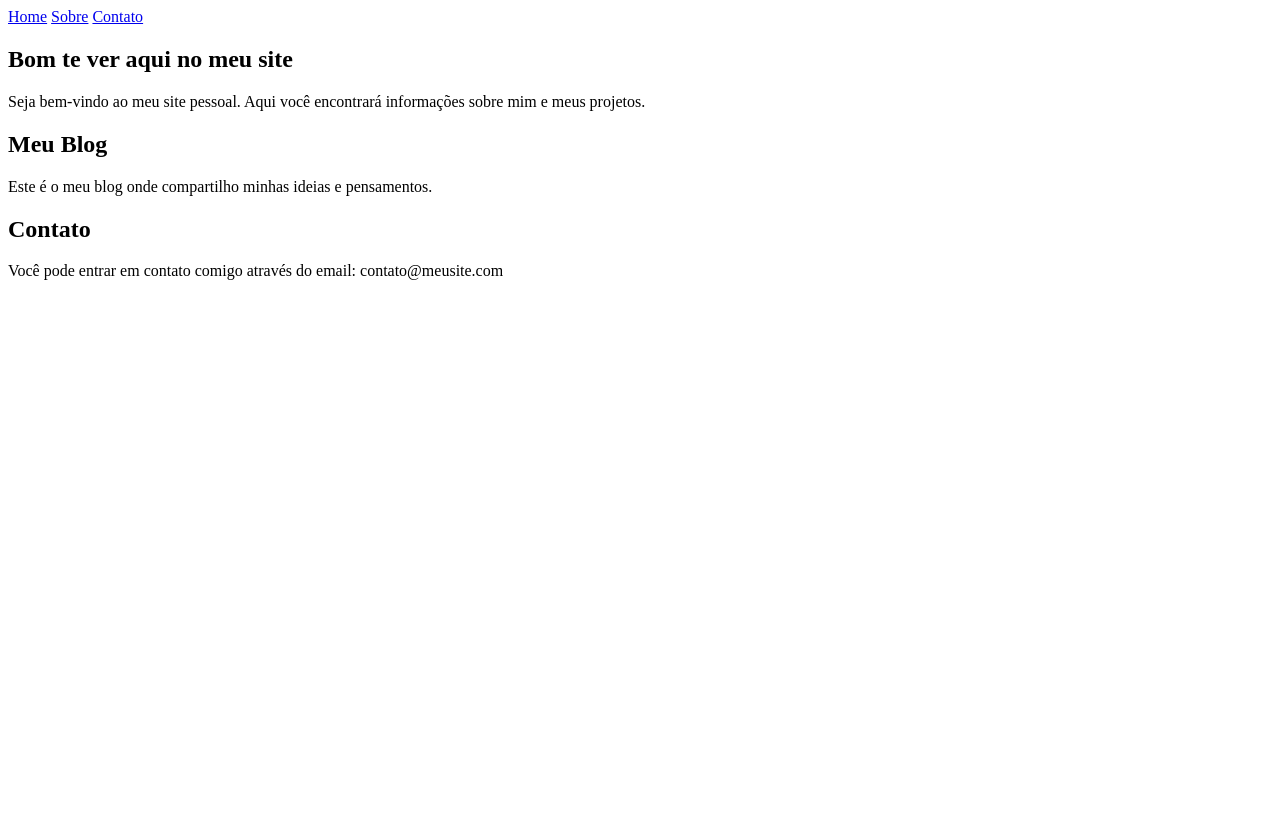
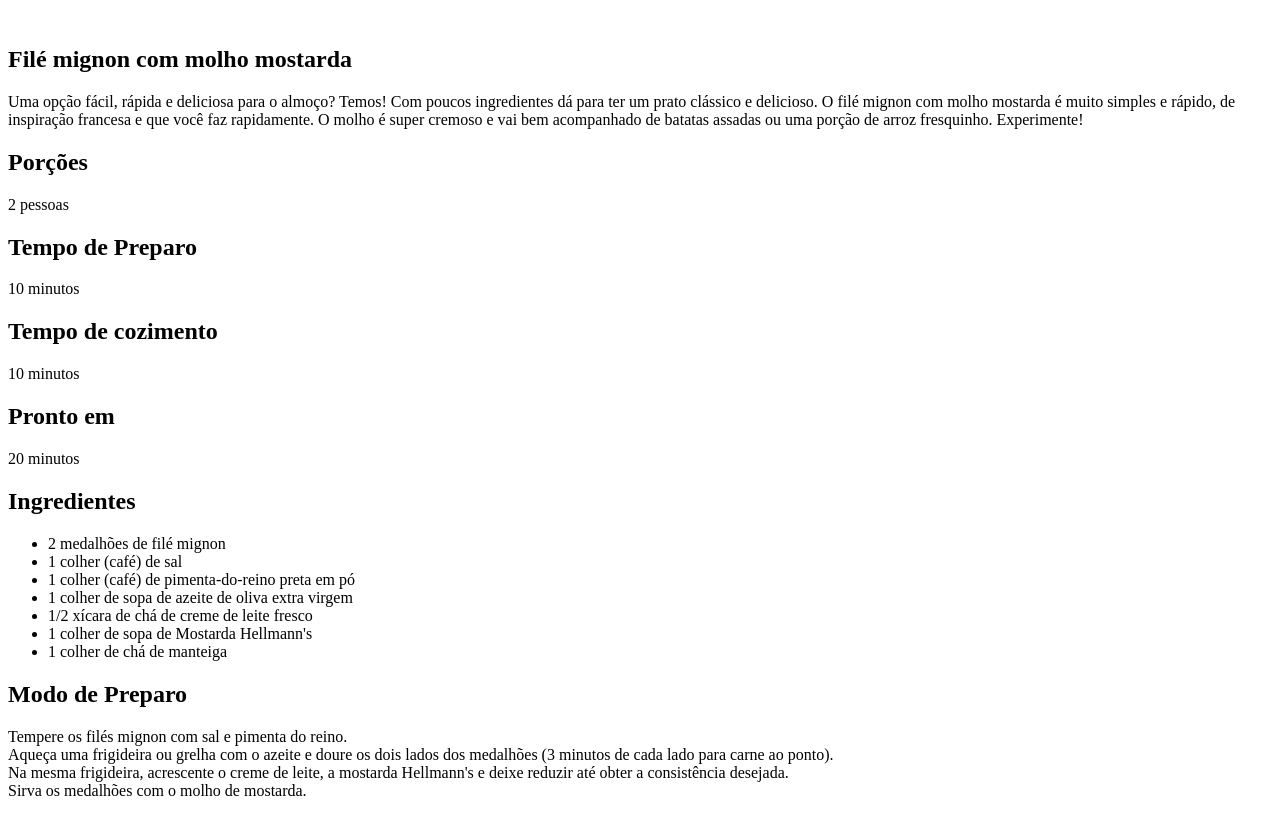
Before and after one commit to Carlos-Alexandre-Segundo/Pro-jeto, a plain HTML site: page index.html in a window 1280 px wide. Drawn offline with Linux system fonts and the light colour scheme.

Commit message:
Começando estrutura html

```diff
--- a/index.html
+++ b/index.html
@@ -6,22 +6,42 @@
     <title>Meu Site</title>
 </head>
 <body>
-    <nav>
-        <a href="#">Home</a>
-        <a href="#">Sobre</a>
-        <a href="#">Contato</a>
-    </nav>
+    <div id="page"></div>
+    <img src="" alt="">
+    <main>
+    <section id="about">
+        <h1>Filé mignon com molho mostarda</h1>
+        <p>Uma opção fácil, rápida e deliciosa para o almoço? Temos! Com poucos ingredientes dá para ter um prato clássico e delicioso.
+        O filé mignon com molho mostarda é muito simples e rápido, de inspiração francesa e que você faz rapidamente.
+        O molho é super cremoso e vai bem acompanhado de batatas assadas ou uma porção de arroz fresquinho. Experimente!</p>
+        <h2>Porções</h2>
+            <p>2 pessoas</p>
+        <h2>Tempo de Preparo</h2>
+            <p>10 minutos</p>
+        <h2>Tempo de cozimento</h2>
+            <p>10 minutos</p>
+       <h2>Pronto em</h2>
+            <p>20 minutos</p>
 
+        <h2>Ingredientes</h2>
+        <ul>
+       <li> 2 medalhões de filé mignon</li>
+       <li> 1 colher (café) de sal</li>
+       <li> 1 colher (café) de pimenta-do-reino preta em pó</li>
+       <li> 1 colher de sopa de azeite de oliva extra virgem</li>
+       <li> 1/2 xícara de chá de creme de leite fresco</li>
+       <li> 1 colher de sopa de Mostarda Hellmann's</li>
+        <li> 1 colher de chá de manteiga</li>
+        </ul>
 
-    <main>
-        <section id="#Home"></section>
-            <h2>Bom te ver aqui no meu site</h2>
-            <p>Seja bem-vindo ao meu site pessoal. Aqui você encontrará informações sobre mim e meus projetos.</p>
-        <section id="#Sobre"></section>
-            <h2>Meu Blog</h2>
-            <p>Este é o meu blog onde compartilho minhas ideias e pensamentos.</p>
-        <section id="#Contato"></section>
-            <h2>Contato</h2>
-            <p>Você pode entrar em contato comigo através do email: contato@meusite.com</p>
+      <h2>Modo de Preparo</h2>
+          <p>Tempere os filés mignon com sal e pimenta do reino.
+            <br>Aqueça uma frigideira ou grelha com o azeite e doure os dois lados dos medalhões (3 minutos de cada lado para carne ao ponto).
+            <br>Na mesma frigideira, acrescente o creme de leite, a mostarda Hellmann's e deixe reduzir até obter a consistência desejada.
+            <br>Sirva os medalhões com o molho de mostarda.
+        </p>
+    </section>
+    <section id="ingredients"></section>
+    <section id="preparation"></section>
     </main>
 </body>
```
